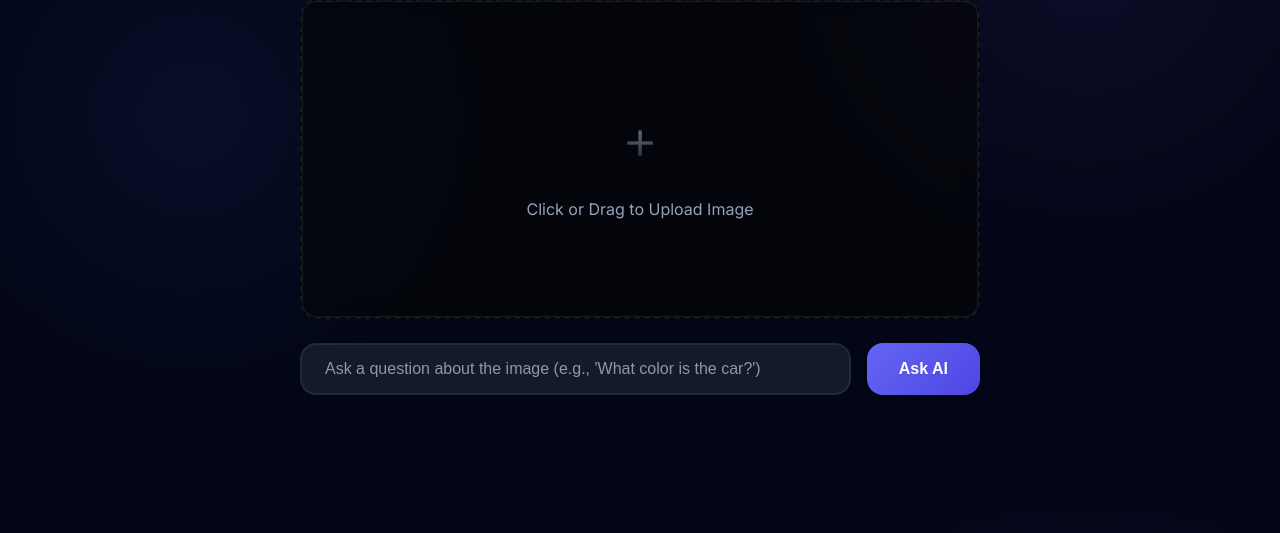
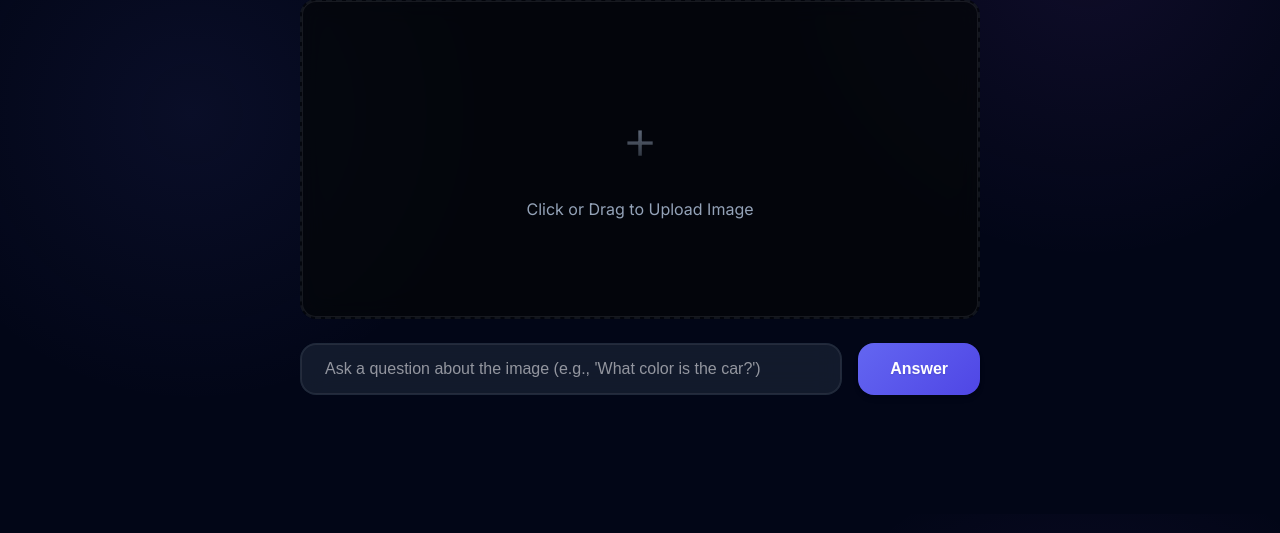
Before and after one commit to Nikhil383/Visual_Question_Answer, a Flask app: page / in a window 1280 px wide. Shown: the part 286-819 px from the top of the page. Run offline with Flask 3, Linux system fonts and the light colour scheme.

Commit message:
changes in index

```diff
--- a/src/templates/index.html
+++ b/src/templates/index.html
@@ -31,7 +31,7 @@
             <div class="input-section">
                 <input type="text" id="questionInput"
                     placeholder="Ask a question about the image (e.g., 'What color is the car?')">
-                <button id="submitBtn">Ask AI</button>
+                <button id="submitBtn">Answer</button>
             </div>
 
             <div class="result-section" id="resultSection">
```
